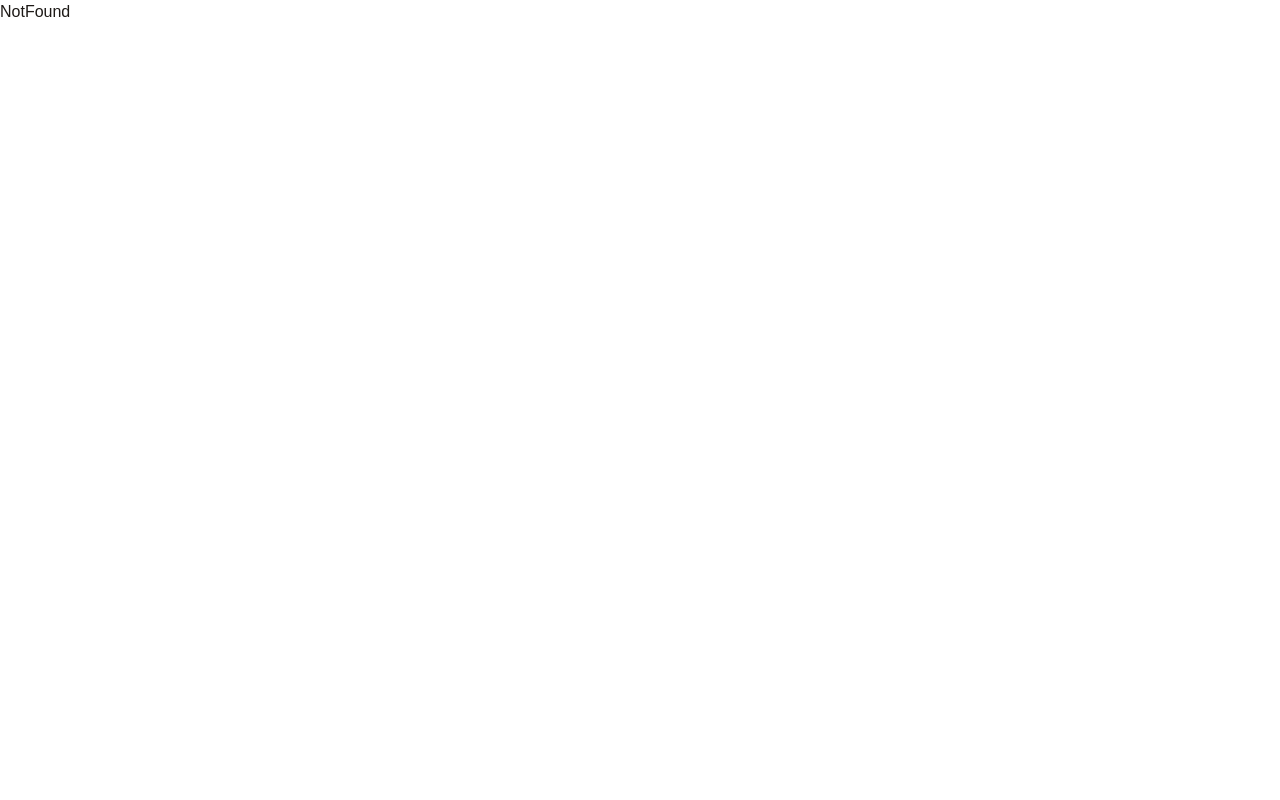
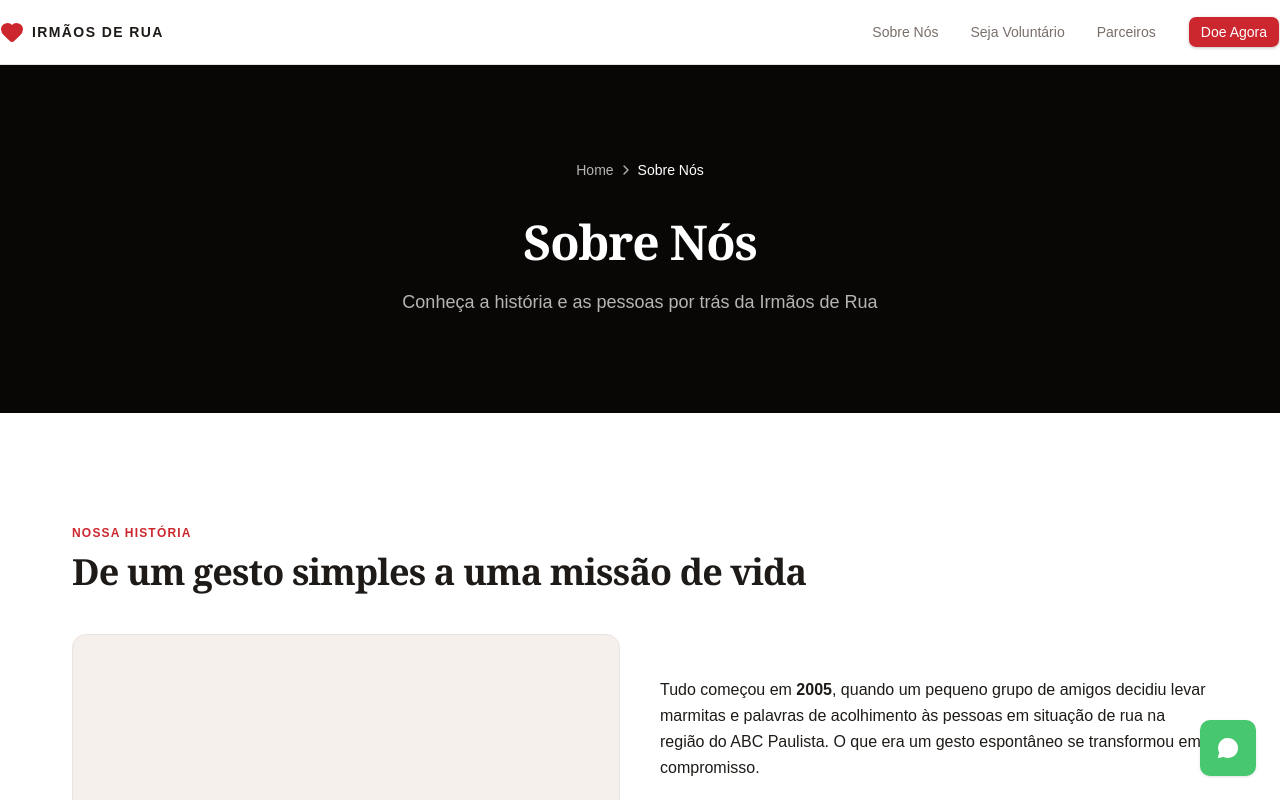
Before and after one commit to victorudesa/ong-irmaos-de-rua, a React (Vite) app: page /sobre in a window 1280 px wide. Shown: the top 800 px of the page. Built offline with nearby package versions, Linux system fonts and the light colour scheme.

Commit message:
feat: create Parceiros page and correct Navbar design

```diff
--- a/src/App.tsx
+++ b/src/App.tsx
@@ -1,9 +1,10 @@
 import { BrowserRouter, Route, Routes } from 'react-router-dom'
 import Index from '@/pages/Index'
-import QuemSomos from '@/pages/QuemSomos'
+import SobreNos from '@/pages/SobreNos'
 import NotFound from '@/pages/NotFound'
 import Voluntario from '@/pages/Voluntario'
 import DoeAgora from '@/pages/DoeAgora'
+import Parceiros from '@/pages/Parceiros'
 
 
 
@@ -14,9 +15,10 @@ const App = () => {
     <BrowserRouter>
       <Routes>
         <Route path='/' element={<Index />} />
-        <Route path='/quem-somos' element={<QuemSomos />} />
+        <Route path='/sobre' element={<SobreNos />} />
         <Route path='/voluntario' element={<Voluntario />} />
         <Route path='/doe-agora' element={<DoeAgora />} />
+        <Route path='/parceiros' element={<Parceiros />} />
         <Route path='*' element={<NotFound />} />
       </Routes>
     </BrowserRouter>
--- a/src/components/Navbar.tsx
+++ b/src/components/Navbar.tsx
@@ -4,10 +4,9 @@ import { Menu, X, Heart } from 'lucide-react'
 import { Button } from '@/components/ui/button'
 
 const navLinks = [
-  { label: 'Início', to: '/' },
-  { label: 'Quem Somos', to: '/quem-somos' },
+  { label: 'Sobre Nós', to: '/sobre' },
   { label: 'Seja Voluntário', to: '/voluntario' },
-  { label: 'Doe Agora', to: '/doe-agora' },
+  { label: 'Parceiros', to: '/parceiros' }
 ]
 
 const Navbar = () => {
@@ -27,9 +26,8 @@ const Navbar = () => {
 
   return (
     <header
-      className={`fixed top-0 left-0 right-0 z-50 bg-background/95 backdrop-blur-sm border-b transition-shadow duration-200 ${
-        scrolled ? 'shadow-card' : 'shadow-none'
-      }`}
+      className={`fixed top-0 left-0 right-0 z-50 bg-background/95 backdrop-blur-sm border-b transition-shadow duration-200 ${scrolled ? 'shadow-card' : 'shadow-none'
+        }`}
     >
       <div className="container flex items-center justify-between h-16">
         <Link to="/" className="flex items-center gap-2">
--- a/src/components/shared/feature-card.tsx
+++ b/src/components/shared/feature-card.tsx
@@ -1,5 +1,5 @@
 import * as React from "react"
-import { LucideIcon } from "lucide-react"
+import type { LucideIcon } from "lucide-react"
 import { cn } from "@/lib/utils"
 
 export interface FeatureCardProps extends React.HTMLAttributes<HTMLDivElement> {
--- a/src/components/ui/heading.tsx
+++ b/src/components/ui/heading.tsx
@@ -26,7 +26,7 @@ const headingVariants = cva(
 )
 
 export interface HeadingProps
-  extends React.HTMLAttributes<HTMLHeadingElement>,
+  extends Omit<React.HTMLAttributes<HTMLHeadingElement>, "color">,
     VariantProps<typeof headingVariants> {
   as?: "h1" | "h2" | "h3" | "h4" | "h5" | "h6"
 }
--- a/src/docs/improvements.md
+++ b/src/docs/improvements.md
@@ -144,3 +144,30 @@ Aqui mantemos um registro das etapas já executadas a partir destas diretrizes.
   - `src/lib/schemas/voluntario.ts`: Schema Zod centralizado com todas as regras de validação do formulário. É a **fonte única de verdade** — o TypeScript infere o tipo `VoluntarioFormData` a partir dele.
   - `src/components/forms/VoluntarioForm.tsx`: Componente do formulário usando `useForm` + `zodResolver`. Usa `Input`, `Label` e `Textarea` do shadcn. Inclui estado de `isSubmitting` para desabilitar o botão durante o envio.
 - **Refatoração de Uso:** `Voluntario.tsx` foi limpo de toda lógica de formulário. Hoje ele é apenas layout + dados. O formulário vira `<VoluntarioForm />` em uma linha.
+
+---
+
+## 5. Roadmap
+
+Mapa de todas as etapas planejadas, com status atual.
+
+### Concluído ✅
+
+| Etapa | O que foi feito | Commit |
+|---|---|---|
+| Tokens base (`index.css`) | OKLCH, Fraunces/Inter, sombras, raios, espaçamentos | `9d3b545` |
+| Etapa 1 — Button | Variantes `default`, `inverted`, `whatsapp`, `outline` com CVA | `9d3b545` |
+| Etapa 2 — Tipografia | `Heading` e `SectionLabel` com CVA, `font-display` (Fraunces) | `9d3b545` |
+| Etapa 3 — Layout | `Section` universal e `FeatureCard` com sombras do DS | `9d3b545` |
+| Etapa 4 — Migração das Páginas | Todas as páginas usando os novos componentes; legados deletados | `6379190` |
+| Etapa 5 — Formulário de Voluntário | `react-hook-form` + `zod`, `Input`/`Label`/`Textarea` do shadcn | `5fb3249` |
+
+### Pendente 🔲
+
+| Etapa | O que fazer | Prioridade |
+|---|---|---|
+| **Etapa 6 — Menu Mobile** | Substituir toggle hambúrguer manual da Navbar por `<Sheet />` do shadcn. Melhora acessibilidade de foco. | Média |
+| **Etapa 7 — Acessibilidade** | (1) `lang="pt-BR"` no `index.html`; (2) Verificar contraste `surface-dark-muted`; (3) Skip link "Pular para conteúdo". | Média |
+| **Etapa 8 — WhatsAppButton** | Usar o token `bg-whatsapp` e `variant="whatsapp"` em vez de `bg-[#25D366]` hardcoded. | Baixa |
+| **Etapa 9 — Reorganização** | Mover `PageHero.tsx` e `CtaBanner.tsx` para `components/layout/`. | Baixa |
+| **Etapa 10 — Badge** | Criar `badge.tsx` com variantes `default`, `primary`, `success`, `warning`, `destructive` e estilos `solid`/`outline`/`soft`. | Futura |
--- /dev/null
+++ b/src/pages/Parceiros.tsx
@@ -0,0 +1,11 @@
+import Layout from "@/components/Layout"
+
+const Parceiros = () => {
+    return (
+        <Layout>
+            <div></div>
+        </Layout>
+    )
+}
+
+export default Parceiros
--- a/src/pages/QuemSomos.tsx
+++ b/src/pages/SobreNos.tsx
@@ -28,8 +28,8 @@ const QuemSomos = () => {
   return (
     <Layout>
       <PageHero
-        title="Quem Somos"
-        breadcrumb="Quem Somos"
+        title="Sobre Nós"
+        breadcrumb="Sobre Nós"
         subtitle="Conheça a história e as pessoas por trás da Irmãos de Rua"
       />
 
```
